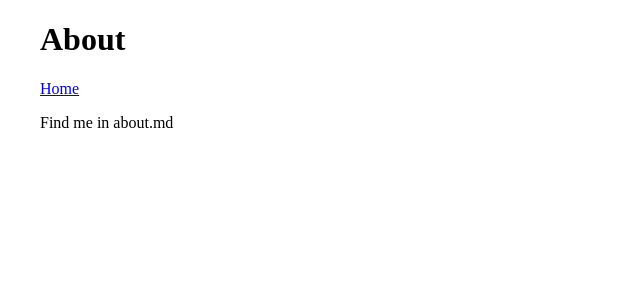
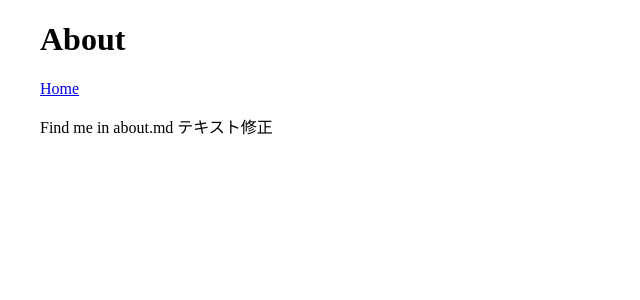
Before and after one commit to dojocon-japan/test, a Jekyll site: the page built from about.md, in a window 1280 px wide. Shown: the top 300 px of the page, without its empty margins (0-640 px from the left). Built offline with Jekyll 4.4.1, drawn with Linux system fonts in a browser that asks for light colours.

Commit message:
Fix #1 Aboutテキスト修正

```diff
--- a/about.md
+++ b/about.md
@@ -9,3 +9,4 @@ permalink: /about/
 [Home]({{site.baseurl}}/)
 
 Find me in about.md
+テキスト修正
```
